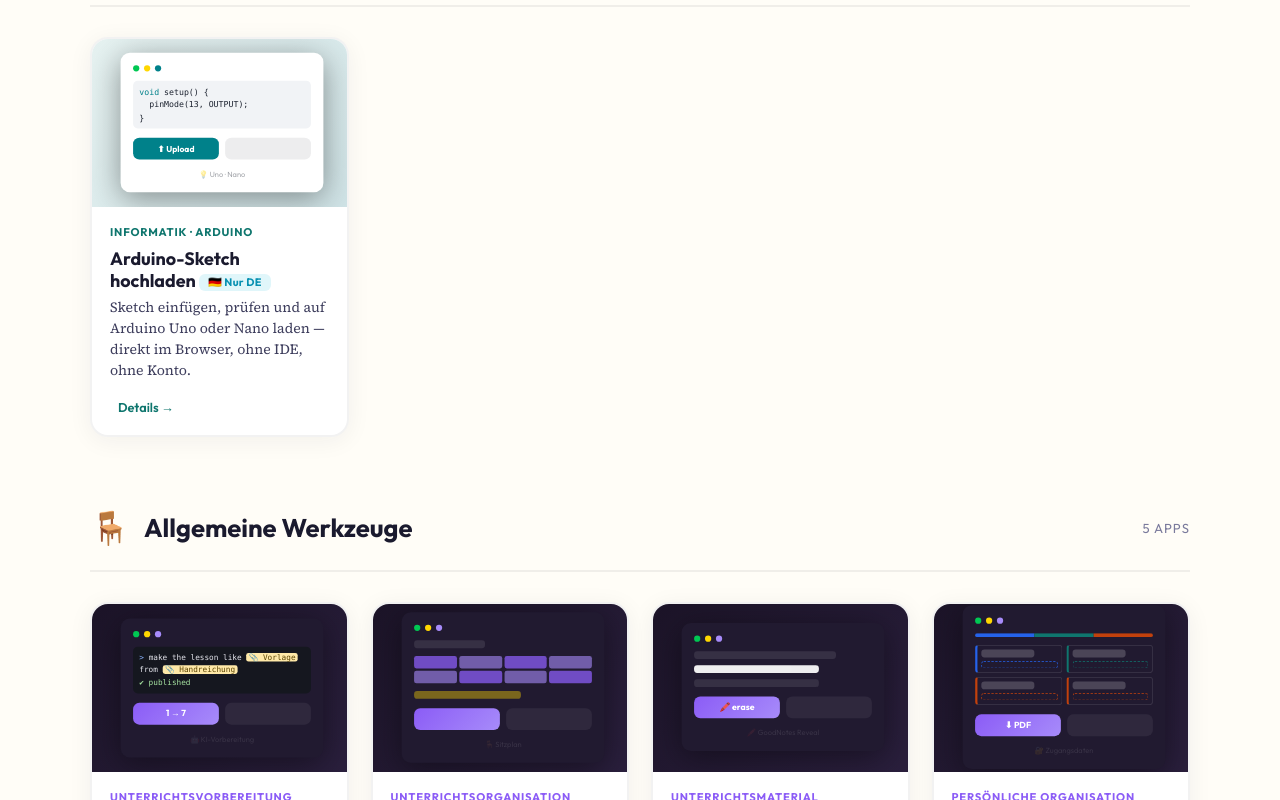
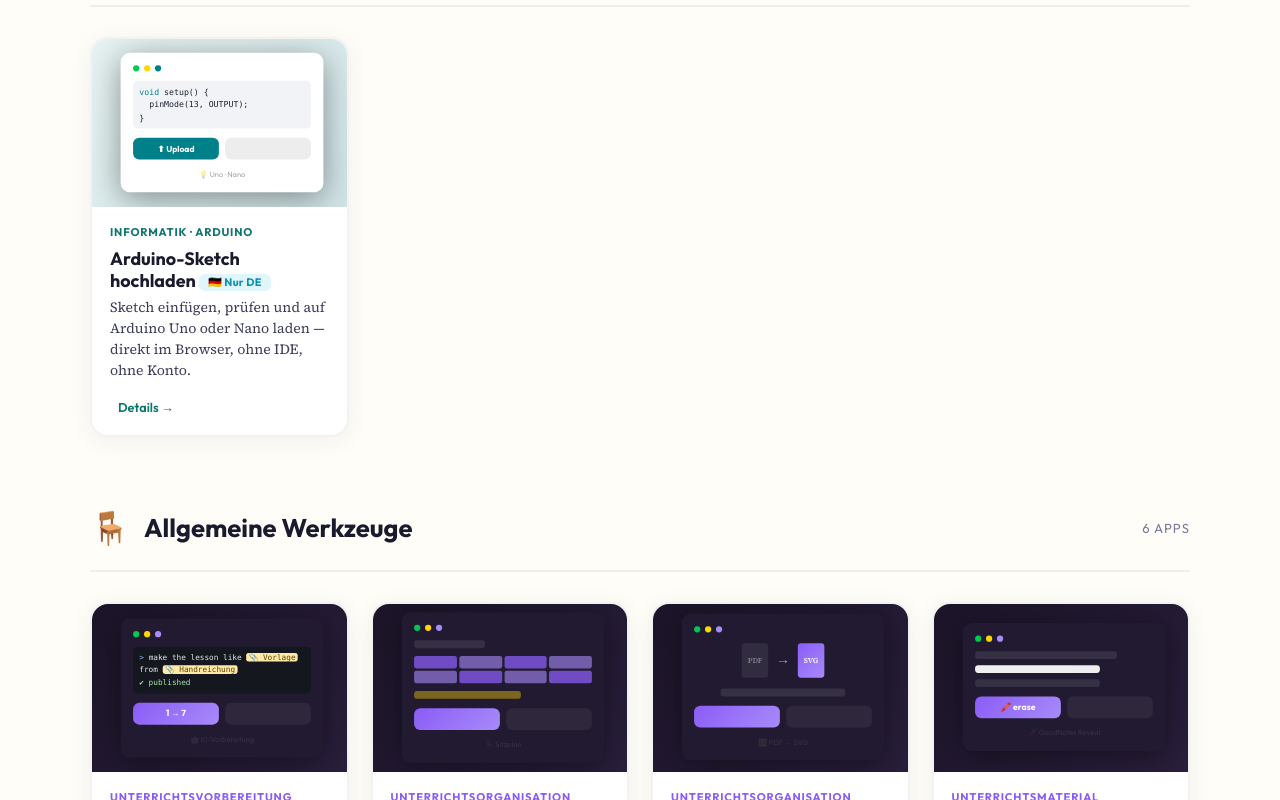
Before and after one commit to Nitrogen-ai/ClassroomSpark, a plain HTML site: page index.html in a window 1280 px wide. Shown: the part 3047-3847 px from the top of the page. Drawn offline with Linux system fonts and the light colour scheme.

Commit message:
Allgemeine Werkzeuge: Kachel PDF-zu-SVG-Konverter
Co-Authored-By: Claude Opus 5.5 <noreply@anthropic.com>

```diff
--- a/index.html
+++ b/index.html
@@ -480,7 +480,7 @@ const SUBJECTS=[
    items:["arduino"]},
   {id:"general",icon:"🪑",title:{en:"General Tools",de:"Allgemeine Werkzeuge"},
    sub:{en:"Cross-curricular helpers for planning and organising — seating plans, GoodNotes answer reveals and more.",de:"Fachübergreifende Helfer für Planung und Organisation — Sitzpläne, GoodNotes-Lösungsaufdecker und mehr."},
-   items:["kiprep","sitzplan","goodnotes","zugang","scan"]}
+   items:["kiprep","sitzplan","pdfsvg","goodnotes","zugang","scan"]}
 ];
 
 const ITEMS={
@@ -617,6 +617,14 @@ sitzplan:{type:"app",tag:{en:"Classroom Management",de:"Unterrichtsorganisation"
   url:TL+"sitzplan.html",online:"use",
   thumb:["linear-gradient(135deg,#1c1428,#2a1f3d)",mock("#a78bfa",ln("40%","#ffffff18","height:10px;margin-bottom:10px")+cells(4,[["#8b5cf6",.75],["#a78bfa",.6],["#8b5cf6",.75],["#a78bfa",.6],["#a78bfa",.6],["#8b5cf6",.75],["#a78bfa",.6],["#8b5cf6",.75]])+ln("60%","#ffd700","opacity:.4")+btns("linear-gradient(135deg,#8b5cf6,#a78bfa)"),"🪑 Sitzplan","#211a30")]},
 
+pdfsvg:{type:"app",tag:{en:"Classroom Management",de:"Unterrichtsorganisation"},
+  title:{en:"PDF to SVG Converter",de:"PDF-zu-SVG-Konverter"},
+  short:{en:"Turn a PDF page into a scalable vector SVG, right in your browser.",de:"Eine PDF-Seite direkt im Browser in eine skalierbare Vektor-SVG umwandeln."},
+  desc:{en:"Converts a PDF page into a vector SVG file right in your browser. Ideal for importing worksheets into documents, slides or note-taking apps that need a scalable, self-contained image.",de:"Wandelt eine PDF-Seite direkt im Browser in eine Vektor-SVG-Datei um. Ideal, um Arbeitsblätter in Dokumente, Präsentationen oder Notiz-Apps zu importieren, die ein skalierbares, eigenständiges Bild brauchen."},
+  features:{en:["Drag & drop a PDF, get a pixel-perfect vector SVG back in seconds","Text and graphics become real vector paths, not a scanned image","Multi-page PDFs supported: pick a page, or export every page at once","100% offline, no accounts, no server: nothing is ever uploaded"],de:["PDF per Drag & Drop ablegen, in Sekunden eine pixelgenaue Vektor-SVG erhalten","Text und Grafiken werden zu echten Vektorpfaden, kein eingescanntes Bild","Mehrseitige PDFs: einzelne Seite wählen oder alle auf einmal exportieren","100 % offline, kein Konto, kein Server: es wird nichts hochgeladen"]},
+  url:TL+"pdf-zu-svg.html",online:"use",
+  thumb:["linear-gradient(135deg,#1c1428,#2a1f3d)",mock("#a78bfa",`<div style="display:flex;align-items:center;justify-content:center;gap:10px;margin:14px 0"><div style="width:34px;height:44px;border-radius:4px;background:#ffffff14;display:flex;align-items:center;justify-content:center;font-size:.6rem;color:#ffffff60;font-weight:700">PDF</div><div style="color:#a78bfa;font-size:1.1rem">→</div><div style="width:34px;height:44px;border-radius:4px;background:linear-gradient(135deg,#8b5cf6,#a78bfa);display:flex;align-items:center;justify-content:center;font-size:.6rem;color:#fff;font-weight:700">SVG</div></div>`+ln("70%","#ffffff18","height:10px;margin:0 auto 8px")+btns("linear-gradient(135deg,#8b5cf6,#a78bfa)"),"🖼️ PDF → SVG","#211a30")]},
+
 goodnotes:{type:"app",tag:{en:"Study Material",de:"Unterrichtsmaterial"},
   title:{en:"GoodNotes Answer-Reveal Generator",de:"GoodNotes-Antworten-Enthüller"},badge:[{en:"🇩🇪 DE guide",de:"🇩🇪 Nur DE"},"b-de"],
   short:{en:"Worksheet + solution PDF → GoodNotes file where every answer hides under an erasable stroke.",de:"Arbeitsblatt + Lösungs-PDF → GoodNotes-Datei, in der jede Antwort unter einem wegradierbaren Strich liegt."},
```
